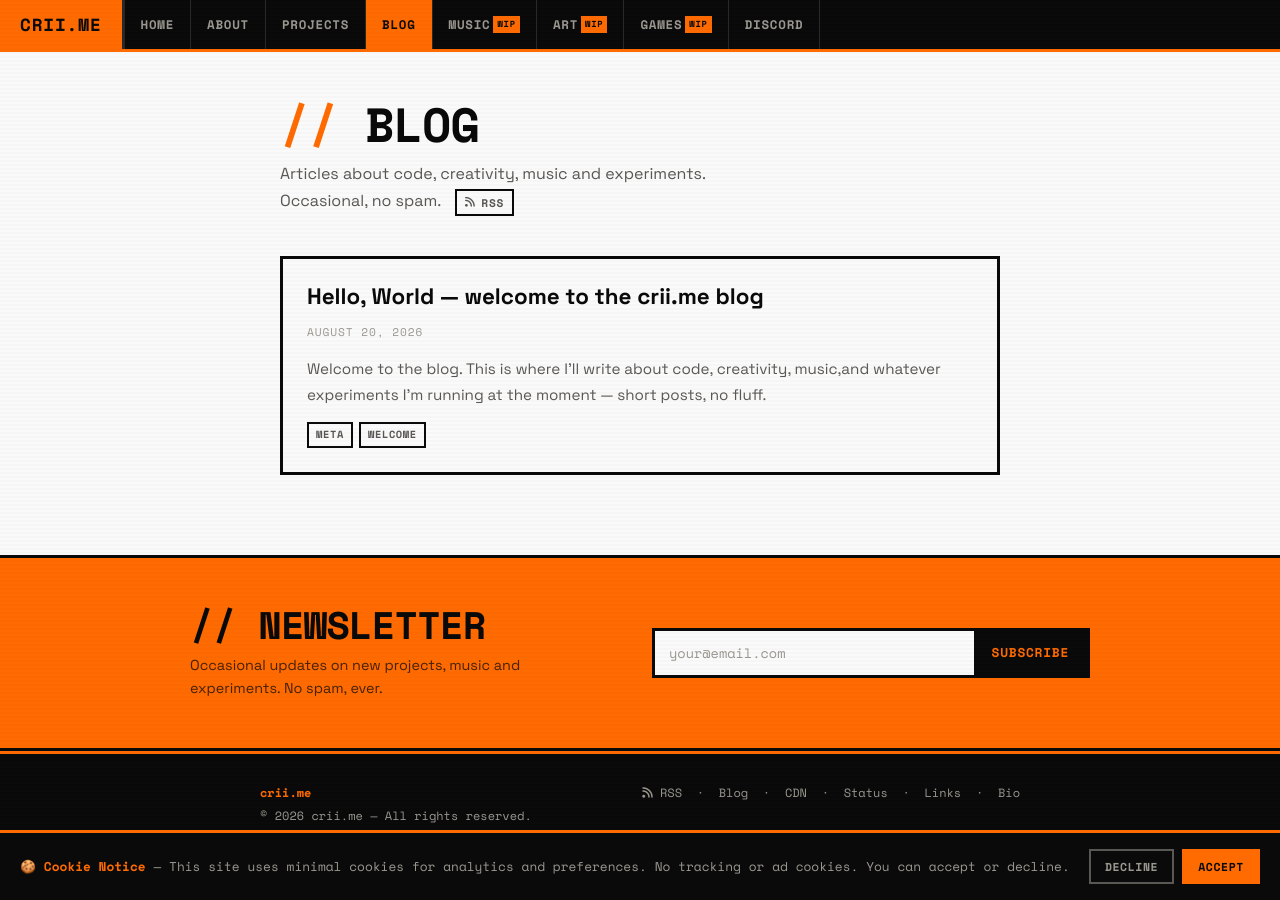
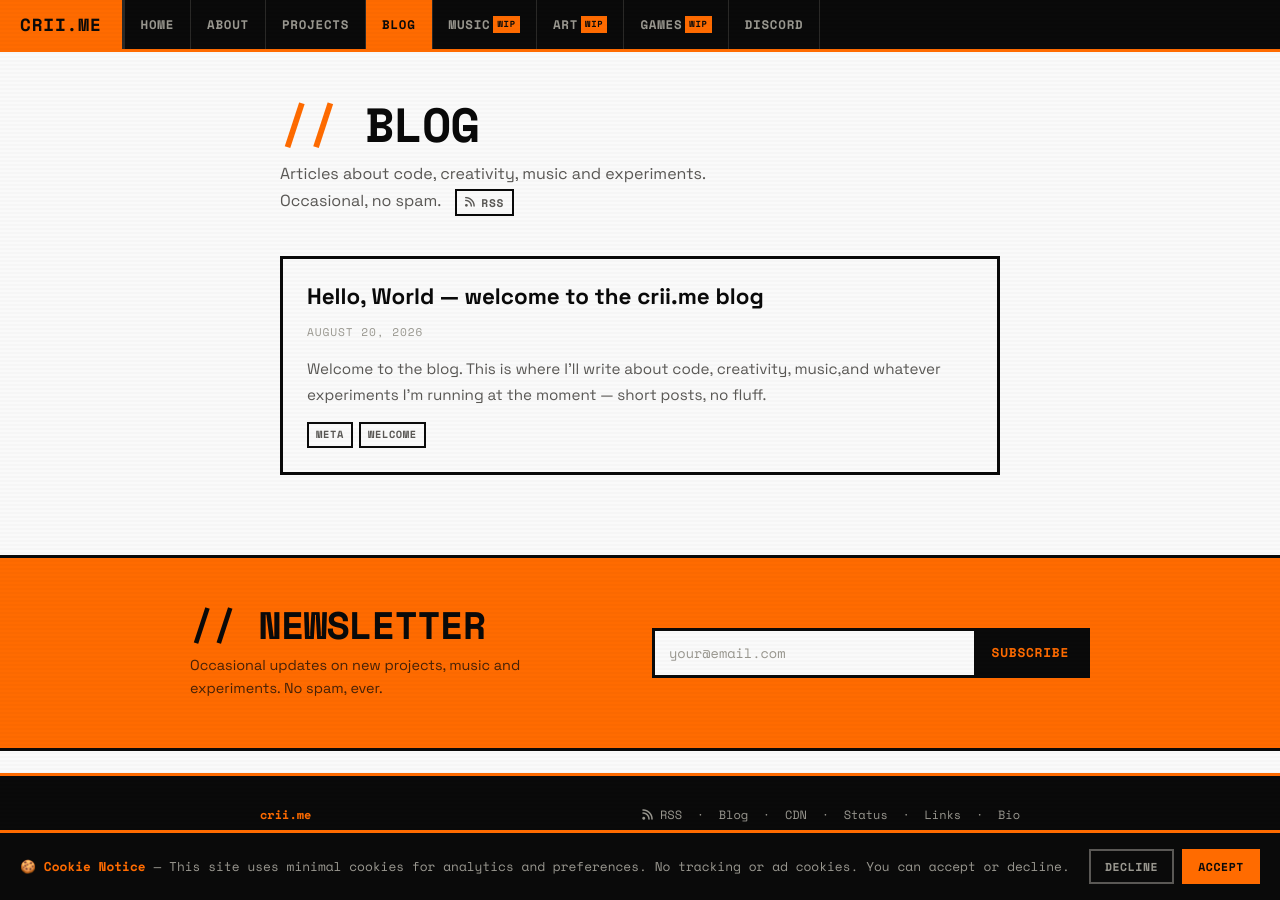
Before and after one commit to giocolieredev/the-blog, a Jekyll site: the page built from index.html, in a window 1280 px wide. Built offline with Jekyll 4.4.1, drawn with Linux system fonts in a browser that asks for light colours.

Commit message:
Fix footer detached from bottom of screen
Body is now a flex column with min-height 100vh/dvh and the footer
uses margin-top: auto, so it always sits at the bottom of the
viewport even on short pages.

🤖 Generated with Codebuff
Co-Authored-By: Codebuff <noreply@codebuff.com>

```diff
--- a/assets/css/blog.css
+++ b/assets/css/blog.css
@@ -37,6 +37,10 @@ body {
   color: var(--black);
   line-height: 1.7;
   overflow-x: hidden;
+  min-height: 100vh;
+  min-height: 100dvh;
+  display: flex;
+  flex-direction: column;
 }
 
 a { color: inherit; text-decoration: none; }
@@ -441,6 +445,7 @@ ul, ol { padding-left: 1.4em; }
   font-family: var(--font-mono);
   font-size: 0.75rem;
   line-height: 1.9;
+  margin-top: auto;
 }
 .footer-inner {
   max-width: 760px;
```
